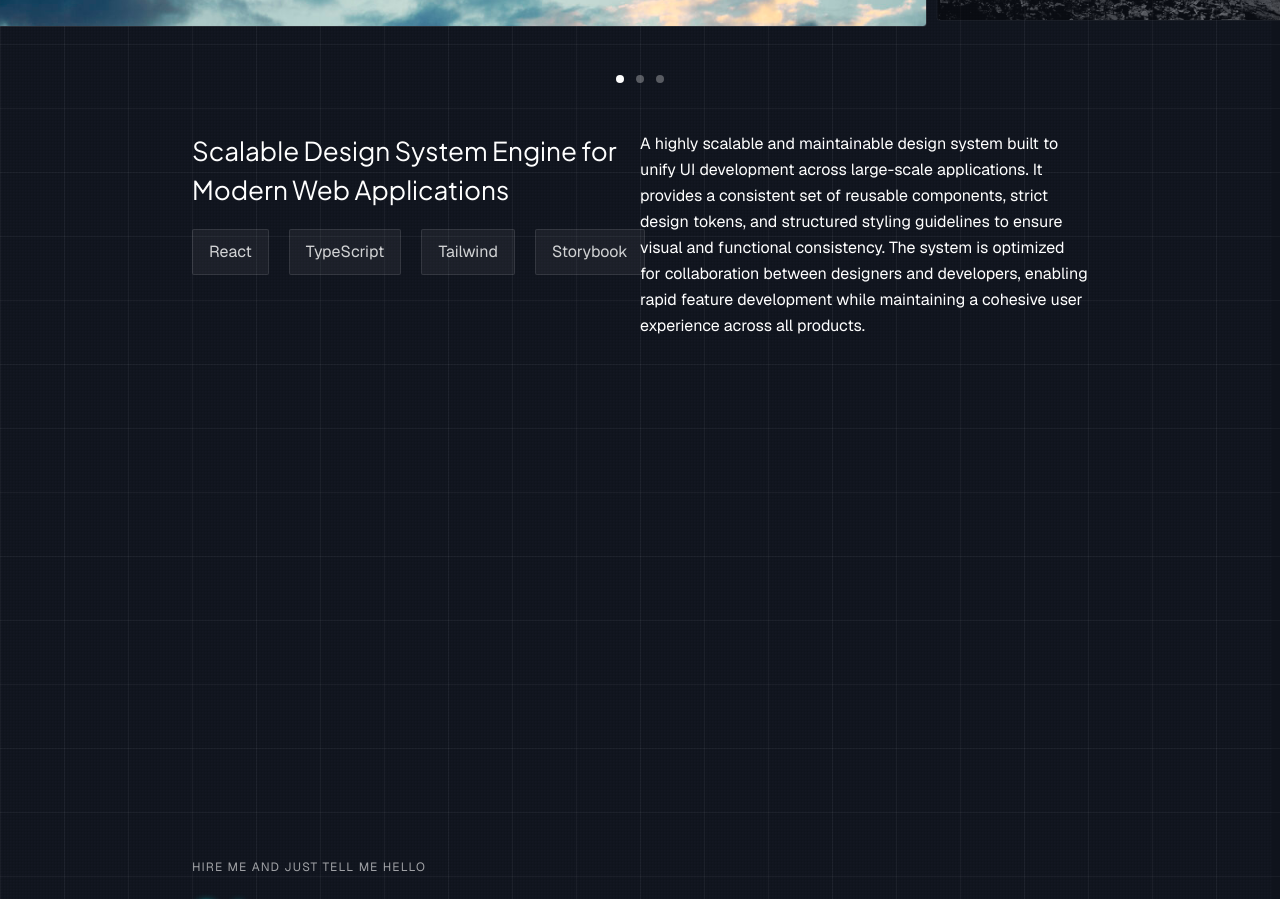
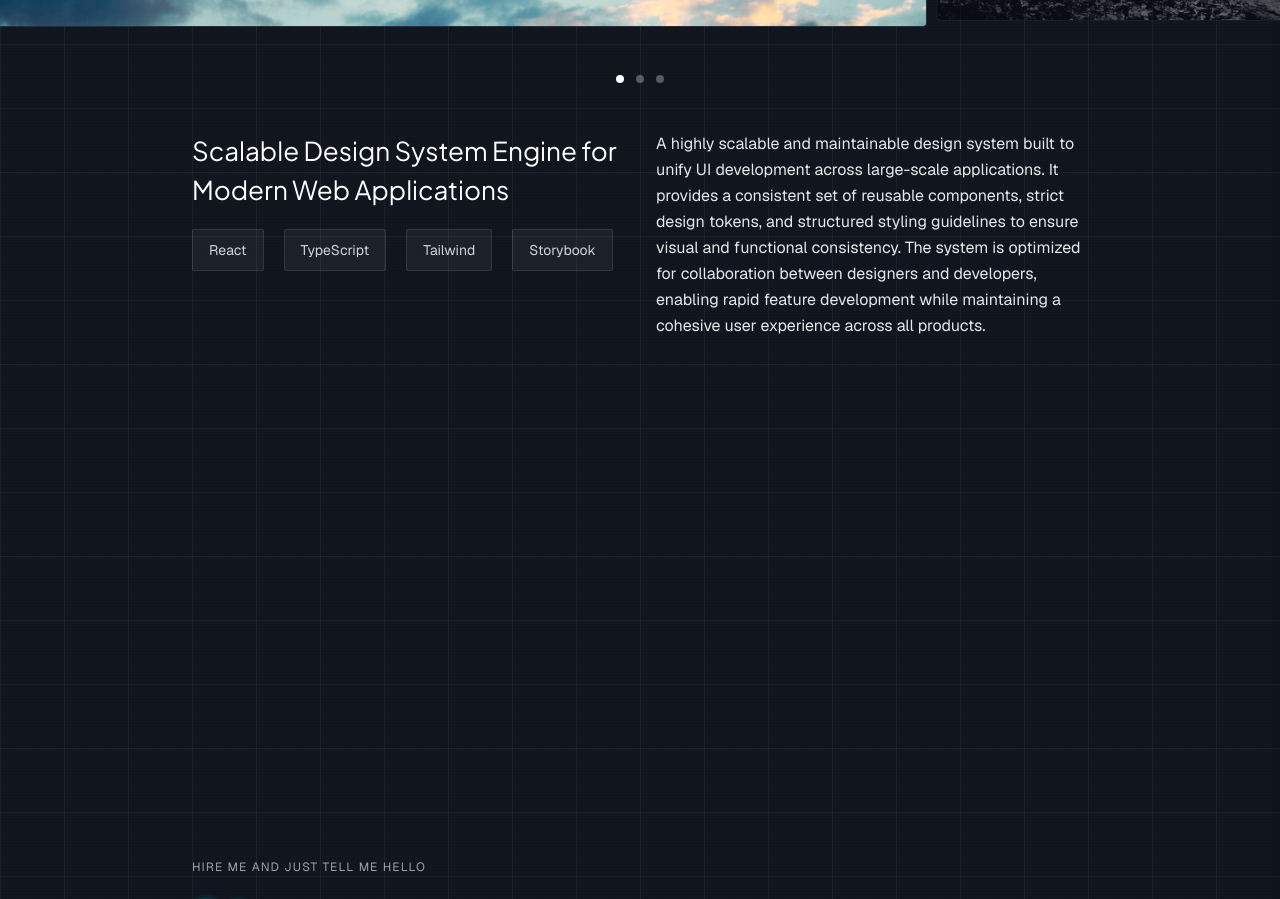
Before and after one commit to martalewan/react-portfolio-ts, a React (Vite) app in the folder client/: page / in a window 1280 px wide. Shown: the part 6100-6999 px from the top of the page. Built offline with nearby package versions, Linux system fonts and the light colour scheme.

Commit message:
refactor: improve respnsivness of project section

```diff
--- a/client/src/components/modules/ProjectInfo.tsx
+++ b/client/src/components/modules/ProjectInfo.tsx
@@ -8,20 +8,27 @@ type ProjectInfoProps = {
 
 const ProjectInfo = ({ project }: ProjectInfoProps) => {
     return (
-        <div className="grid grid-cols-2">
+        <div className="grid grid-cols-1 md:grid-cols-2 gap-6 md:gap-8 items-start">
+
             <div>
-                <h3 className="pb-5">{project.title}</h3>
-                <div className="flex gap-5">
+                <h3 className="pb-4 md:pb-5">
+                    {project.title}
+                </h3>
+
+                <div className="flex flex-wrap gap-3 md:gap-5">
                     {project.techStack.map((t) => (
-                        <span key={t} className="badge"
-                        >{t}</span>
+                        <span key={t} className="badge text-sm">
+                            {t}
+                        </span>
                     ))}
                 </div>
             </div>
+
             <div>
-                <p>{project.description}</p>
+                <p className="text-(--secondary-color)/90 leading-relaxed">
+                    {project.description}
+                </p>
             </div>
-
 
         </div>
     );
--- a/client/src/components/sections/ProjectsSection.tsx
+++ b/client/src/components/sections/ProjectsSection.tsx
@@ -15,7 +15,7 @@ const ProjectsSection = () => {
                 <SectionTitle label="03." title="Selected Work" subtitle="Engineering-focused projects" />
             </div>
 
-            <div className="flex flex-col pb-90 gap-12">
+            <div className="flex flex-col pb-90 gap-12 overflow-hidden">
                 <Carousel images={project.images} active={active} setActive={setActive} />
                 <CarouselIndicator images={project.images} active={active} />
                 <div className="page-padding">
```
